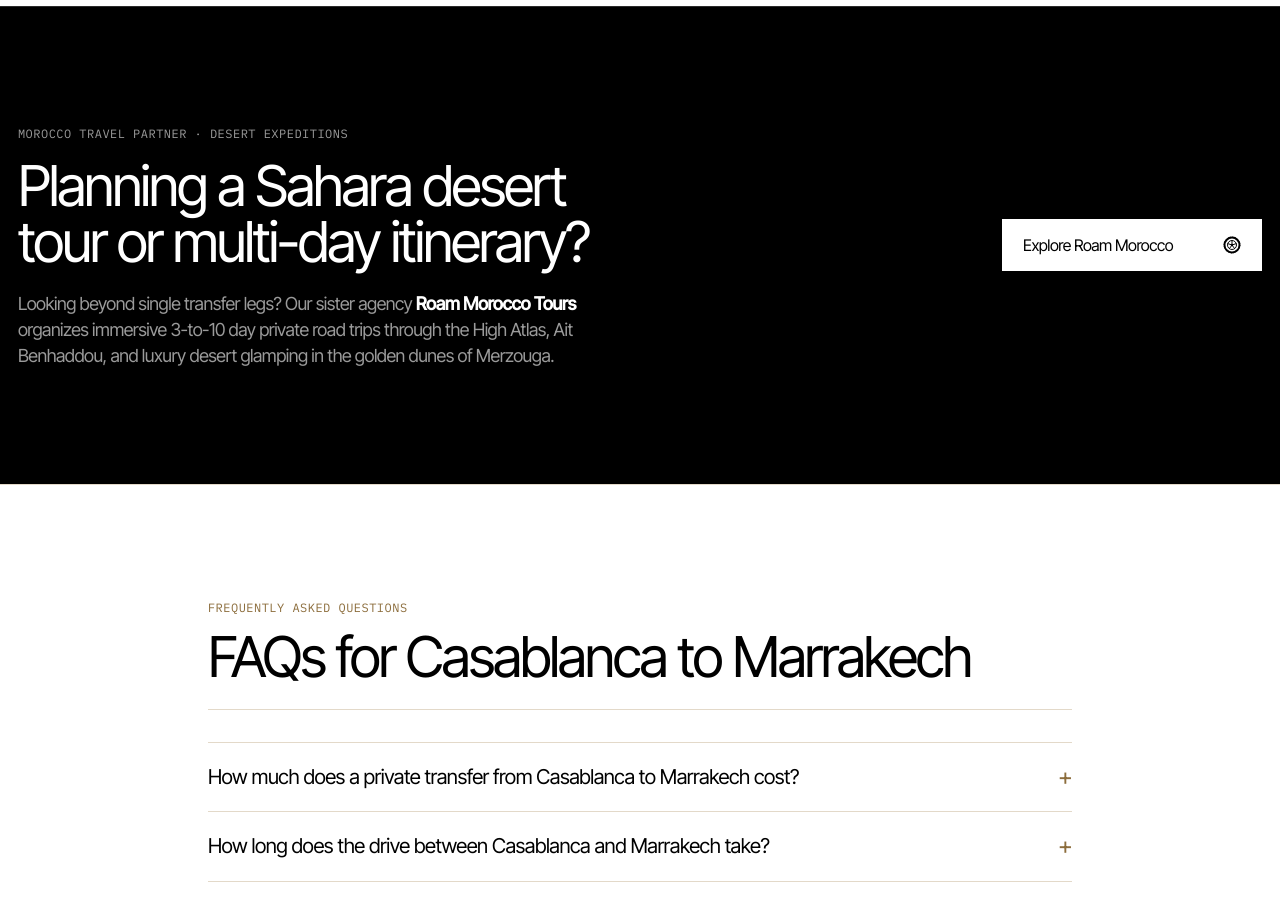
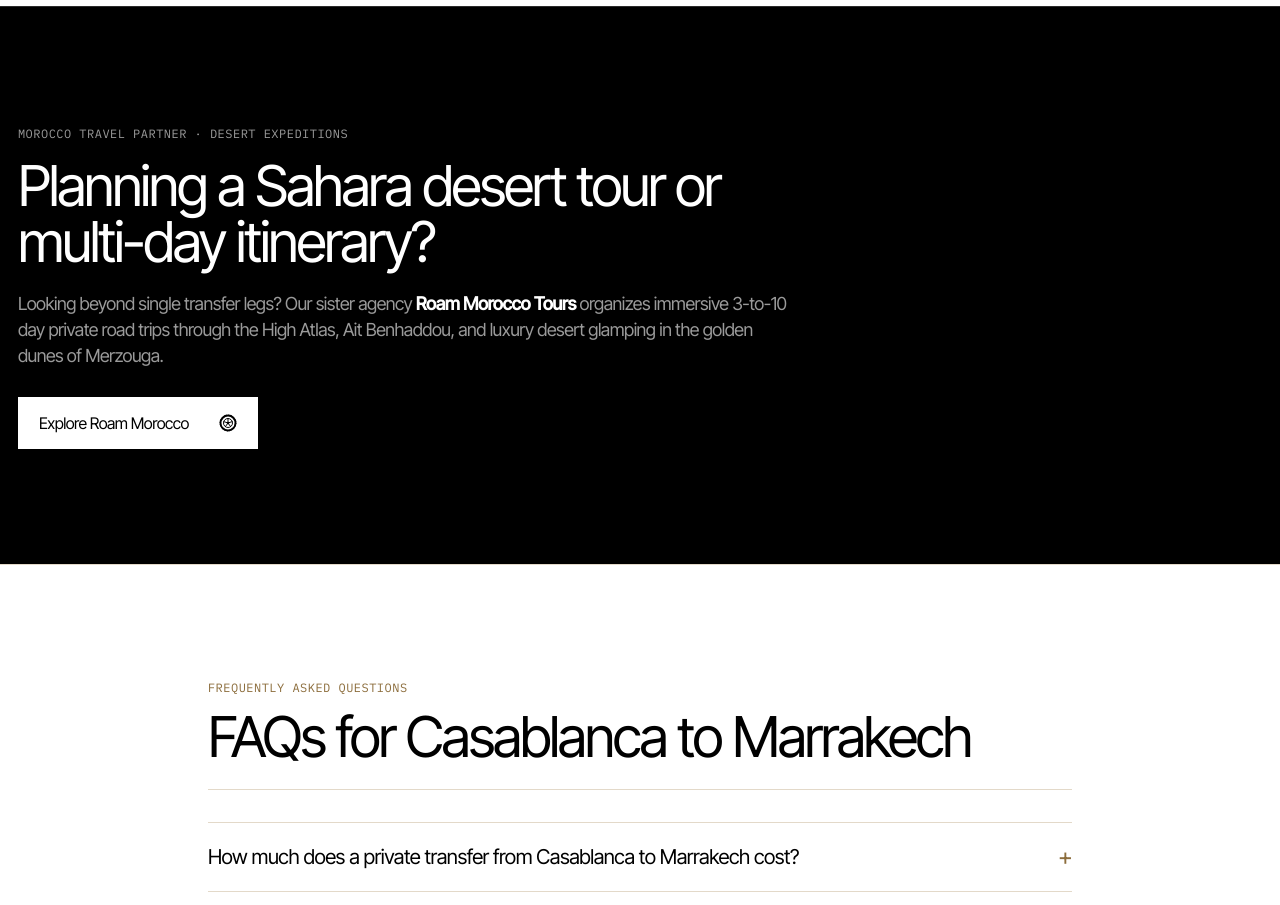
Before and after one commit to hamzaelhajjam01/privatemoroccotransfers, a Next.js app: page /transfers/casablanca-to-marrakech in a window 1280 px wide. Shown: the part 3720-4625 px from the top of the page. Built offline with nearby package versions, Linux system fonts and the light colour scheme.

Commit message:
Align Roam Morocco partner button directly under description text

```diff
--- a/app/transfers/[slug]/page.tsx
+++ b/app/transfers/[slug]/page.tsx
@@ -686,25 +686,23 @@ export default async function TransferRoutePage({ params }: Props) {
       {/* Sister Agency Partner Block (Storey Architecture Dark Section) */}
       <section className="section dark" style={{ borderTop: "1px solid var(--rule-dark)" }}>
         <div className="container">
-          <div className="split" style={{ alignItems: "center" }}>
-            <div>
+          <div style={{ maxWidth: "780px" }}>
             <span className="section-label" style={{ color: "var(--muted)", marginBottom: "16px", display: "inline-block" }}>
               Morocco Travel Partner · Desert Expeditions
             </span>
             <h2 className="heading-lg" style={{ color: "var(--white)", marginBottom: "20px" }}>
               Planning a Sahara desert tour or multi-day itinerary?
             </h2>
-              <p className="statement muted" style={{ fontSize: "18px", lineHeight: 1.45, maxWidth: "600px" }}>
+            <p className="statement muted" style={{ fontSize: "18px", lineHeight: 1.45, marginBottom: "28px" }}>
               Looking beyond single transfer legs? Our sister agency <strong style={{ color: "var(--white)" }}>Roam Morocco Tours</strong> organizes immersive 3-to-10 day private road trips through the High Atlas, Ait Benhaddou, and luxury desert glamping in the golden dunes of Merzouga.
             </p>
-            </div>
-            <div style={{ display: "flex", justifyContent: "flex-end" }}>
+            <div>
               <a
                 href="https://roammorocco.tours"
                 target="_blank"
                 rel="noopener"
                 className="btn btn-white"
-                style={{ minWidth: "260px" }}
+                style={{ minWidth: "240px" }}
               >
                 Explore Roam Morocco
               </a>
```
Also changed, not shown: app/fr/transfers/[slug]/page.tsx (+4 -6 lines), app/fr/transfers/page.tsx (+4 -6 lines), app/transfers/page.tsx (+4 -6 lines). Lines whose indentation alone changed are shown as unchanged.
